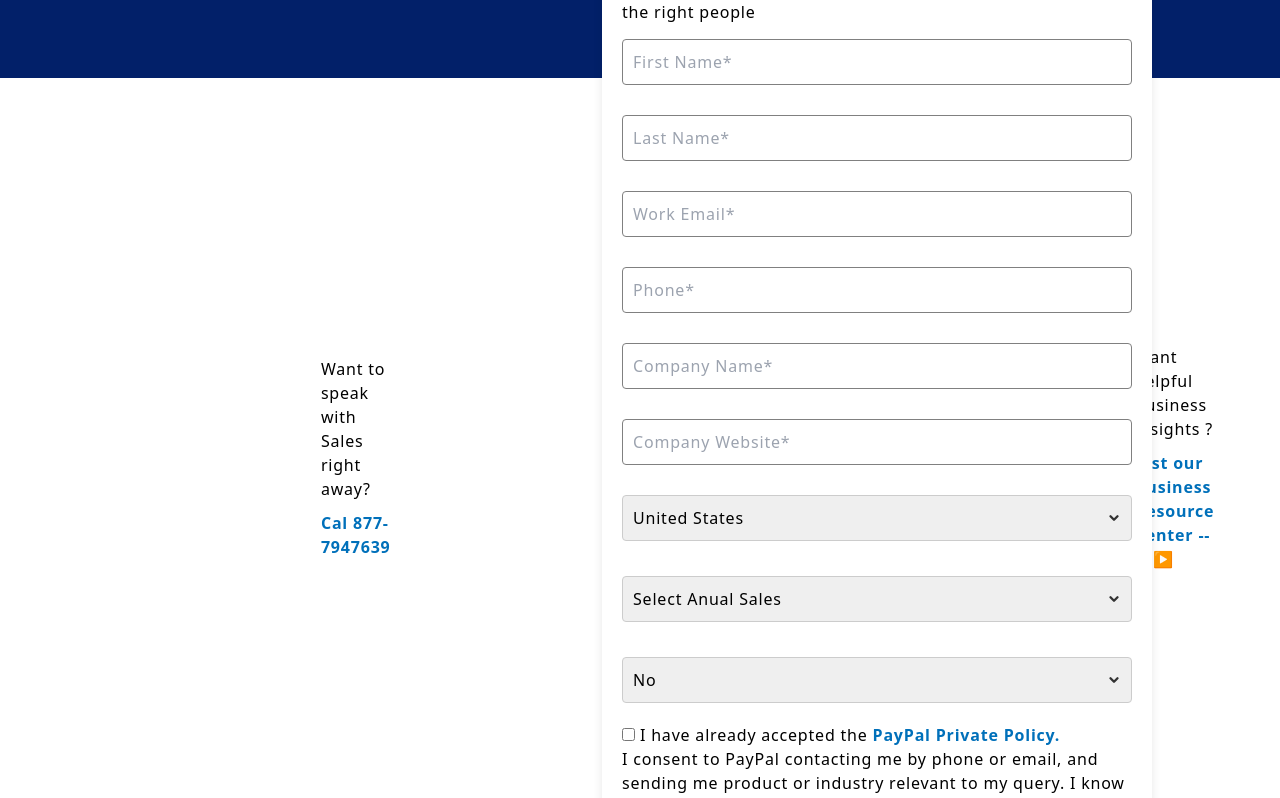
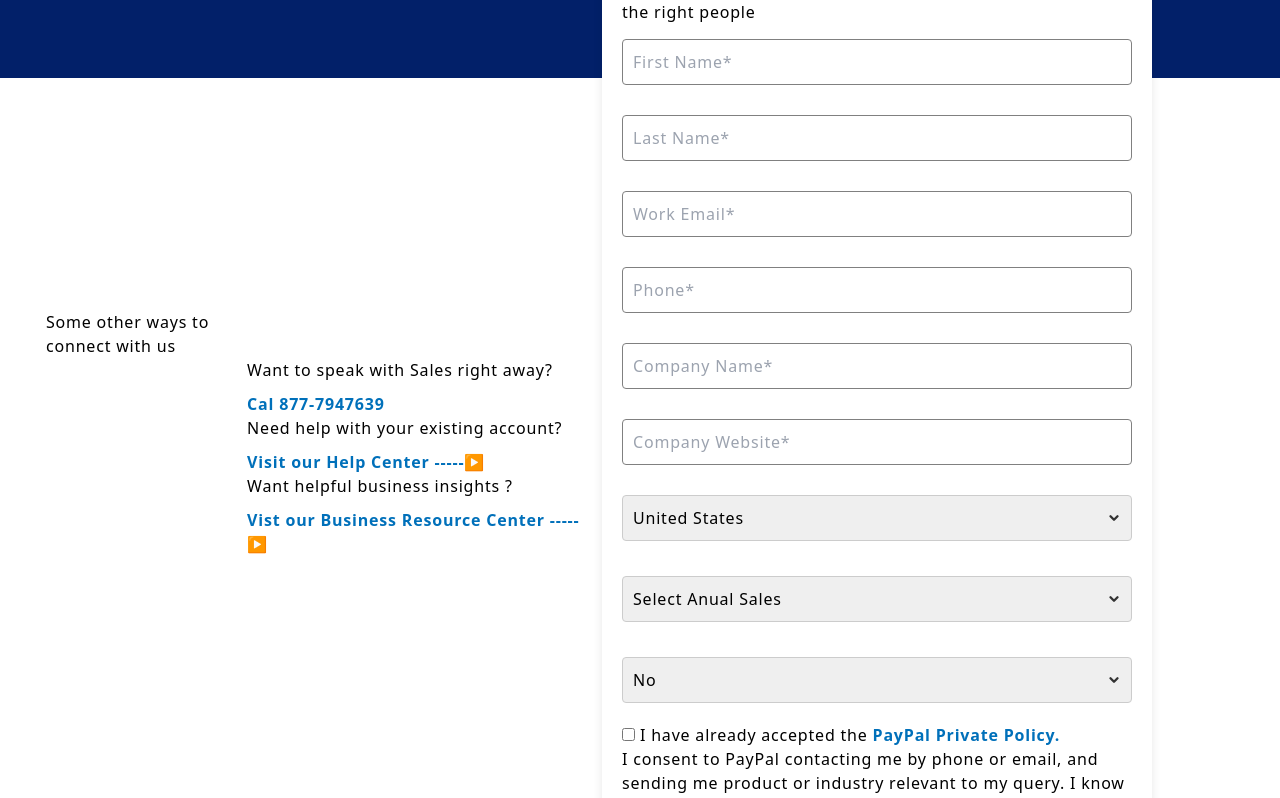
Before and after one commit to Jayrane03/Aenoxy_Assignment, a React (Vite) app in the folder paypal/: page / in a window 1280 px wide. Shown: the part 482-1280 px from the top of the page. Built offline with nearby package versions, Linux system fonts and the light colour scheme; a web font is replaced by a local one.

Commit message:
Fixed the tailwind error for deployment :

```diff
--- a/paypal/index.html
+++ b/paypal/index.html
@@ -6,6 +6,7 @@
   <title>PayPal</title>
   <link rel="icon" type="image/svg+xml" href="/Images/logo.png">
   <link rel="stylesheet" href="https://rsms.me/inter/inter.css">
+  <link rel="stylesheet" href="../paypal/src/Styles/index.css">
   <link href="https://cdn.tailwindcss.com" rel="stylesheet">
 </head>
 <body>
--- a/paypal/src/Styles/components.css
+++ b/paypal/src/Styles/components.css
@@ -16,6 +16,7 @@ body{
 .flex{
     display: flex;
     gap: 40px;
+
     height: 8vh;
 align-items: center;
     width: 90vw;
@@ -84,7 +85,7 @@ align-items: center;
     /* flex: 1; */
     width: 100%;
 
-    margin-left: 66%;
+    margin-left: 6%;
     flex-direction: column;
 }
 .text p:nth-child(2){
@@ -93,11 +94,19 @@ align-items: center;
     margin-top: 10px;
 }
 .connect_box{
-    margin: 100px;
-
-    width: 35vw;
+    margin: 50px;
+  display: flex !important;
+  flex-direction: column !important;
+    width: 55vw;
+    align-items: center;
+    justify-content: center;
     height: 70vh;
 
+}
+.connect_row{
+    display: flex;
+    width: 50%;
+    flex-direction: column;
 }
 .connect_row h1{
     margin-top: 50px;
--- a/paypal/src/Styles/index.css
+++ b/paypal/src/Styles/index.css
@@ -2,11 +2,6 @@
 @import "tailwindcss/components";
 @import "tailwindcss/utilities";
 
-/* Your custom styles here */
-
-/* components.css */
-
-/* Resetting styles */
 * {
   margin: 0;
   padding: 0;
--- a/paypal/src/components/connect.jsx
+++ b/paypal/src/components/connect.jsx
@@ -5,8 +5,8 @@ const Connect = () => {
    <>
     <div className="connect_box flex flex-col w-100">
 
-<div className="connect_row flex flex-col justify-start text-left align-middle">
-<h1 className='text-3xl' >Some other ways to <br />connect with us</h1>
+<div className="connect_row ">
+<h1 className='text-4xl ' >Some other ways to <br />connect with us</h1>
   <div className="text">
     <p>Want to speak with Sales right away?</p>
     <p>Cal 877-7947639</p>
--- a/paypal/vite.config.js
+++ b/paypal/vite.config.js
@@ -1,12 +1,12 @@
 import { defineConfig } from 'vite'
 import react from '@vitejs/plugin-react'
 import tailwindcss from 'tailwindcss'
-import autoprefixer from 'autoprefixer'
+
 
 export default defineConfig({
   plugins: [
     react(),
     tailwindcss(),
-    autoprefixer()
+
   ],
 })
```
Also changed, not shown: 1 other file (tests, documents, lock files or other folders).
